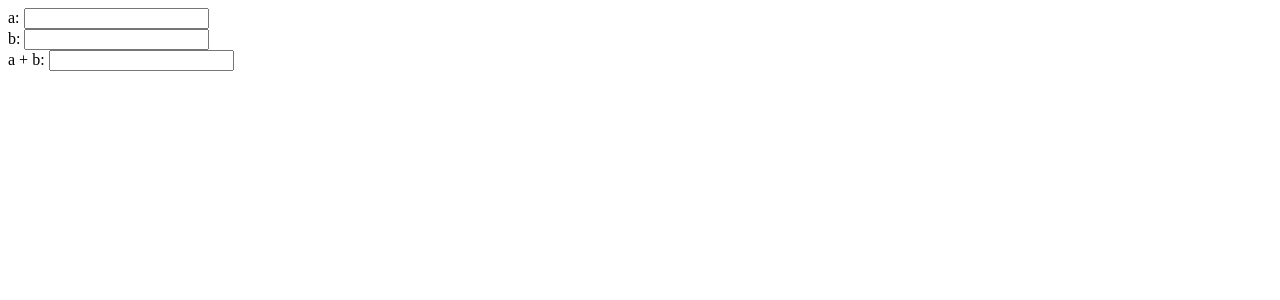
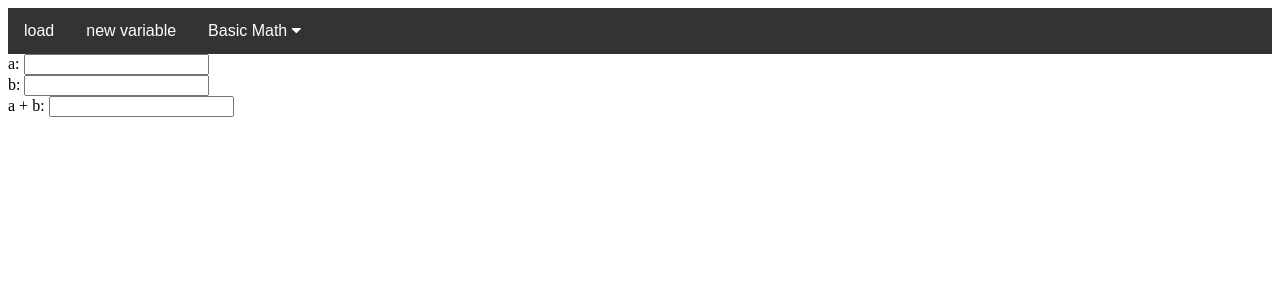
Before and after one commit to FelixMo42/super_link, a Flask app: page / in a window 1280 px wide. Shown: the top 300 px of the page. Run offline with Flask 2, Linux system fonts and the light colour scheme.

Commit message:
simple css header + basic new var

```diff
--- a/app.py
+++ b/app.py
@@ -14,6 +14,21 @@ types = {
 		lambda a : a[2] - a[1], #0
 		lambda a : a[2] - a[0], #1
 		lambda a : a[0] + a[1] #2
+	],
+	"subtract":  [
+		lambda a : a[2] + a[1],
+		lambda a : a[2] + a[0],
+		lambda a : a[0] - a[1]
+	],
+	"multiply":  [
+		lambda a : a[2] / a[1],
+		lambda a : a[2] / a[0],
+		lambda a : a[0] * a[1]
+	],
+	"divide":  [
+		lambda a : a[2] * a[1],
+		lambda a : a[2] * a[0],
+		lambda a : a[0] / a[1]
 	]
 }
 
@@ -31,7 +46,7 @@ def setup(file):
 	global links
 	global linkers
 
-	with open("data/" + file, 'r') as content_file:
+	with open("data/" + file + ".json", 'r') as content_file:
 		data = json.loads(content_file.read())
 
 	sets = data["vars"]
@@ -96,7 +111,7 @@ def clear(name):
 
 @app.route('/')
 def index():
-	setup("test.json")
+	setup("test")
 	dump()
 	return render_template("index.html", variables=sets)
 
--- a/static/code.js
+++ b/static/code.js
@@ -24,3 +24,8 @@ function update(name, value) {
 		}
 	}
 }
+
+function newVar() {
+	name = "c"
+	document.getElementById("variables").innerHTML += "c: <input id='c' onchange='update(this.id, this.value)'><br>"
+}
--- /dev/null
+++ b/static/style.css
@@ -0,0 +1,60 @@
+.header {
+    overflow: hidden;
+    background-color: #333;
+    font-family: Arial, Helvetica, sans-serif;
+}
+
+.header a {
+    float: left;
+    font-size: 16px;
+    color: white;
+    text-align: center;
+    padding: 14px 16px;
+    text-decoration: none;
+}
+
+.dropdown {
+    float: left;
+    overflow: hidden;
+}
+
+.dropdown .dropbtn {
+    font-size: 16px;
+    border: none;
+    outline: none;
+    color: white;
+    padding: 14px 16px;
+    background-color: inherit;
+    font-family: inherit;
+    margin: 0;
+}
+
+.header a:hover, .dropdown:hover .dropbtn {
+    background-color: red;
+}
+
+.dropdown-content {
+    display: none;
+    position: absolute;
+    background-color: #f9f9f9;
+    min-width: 160px;
+    box-shadow: 0px 8px 16px 0px rgba(0,0,0,0.2);
+    z-index: 1;
+}
+
+.dropdown-content a {
+    float: none;
+    color: black;
+    padding: 12px 16px;
+    text-decoration: none;
+    display: block;
+    text-align: left;
+}
+
+.dropdown-content a:hover {
+    background-color: #ddd;
+}
+
+.dropdown:hover .dropdown-content {
+    display: block;
+}
--- a/templates/index.html
+++ b/templates/index.html
@@ -1,13 +1,39 @@
 <!doctype html>
 <html>
 	<head>
-		<title>thing</title>
+		<title>super link</title>
 
 		<script type="text/javascript" src="{{ url_for('static', filename='code.js') }}"></script>
+		<link rel= "stylesheet" type= "text/css" href= "{{ url_for('static', filename='style.css') }}">
+
+		<meta name="viewport" content="width=device-width, initial-scale=1">
+		<link rel="stylesheet" href="https://cdnjs.cloudflare.com/ajax/libs/font-awesome/4.7.0/css/font-awesome.min.css">
 	</head>
 	<body>
-		{% for name in variables %}
-			{{name}}: <input id="{{name}}" onchange="update(this.id, this.value)"></input><br>
-		{% endfor %}
+		<div class="header">
+			<a>load</a>
+			<a onclick="newVar()">new variable</a>
+			<div class="dropdown">
+				<button class="dropbtn">Basic Math
+					<i class="fa fa-caret-down"></i>
+				</button>
+				<div class="dropdown-content">
+					<a href="#">add</a>
+					<a href="#">subtract</a>
+					<a href="#">multiply</a>
+					<a href="#">divide</a>
+				</div>
+			</div>
+		</div>
+
+		<div id="variables">
+			{% for name in variables %}
+				{{name}}: <input id="{{name}}" onchange="update(this.id, this.value)"><br>
+			{% endfor %}
+		</div>
+
+		<div class="footer">
+
+		</div>
 	</body>
 </html>
```
